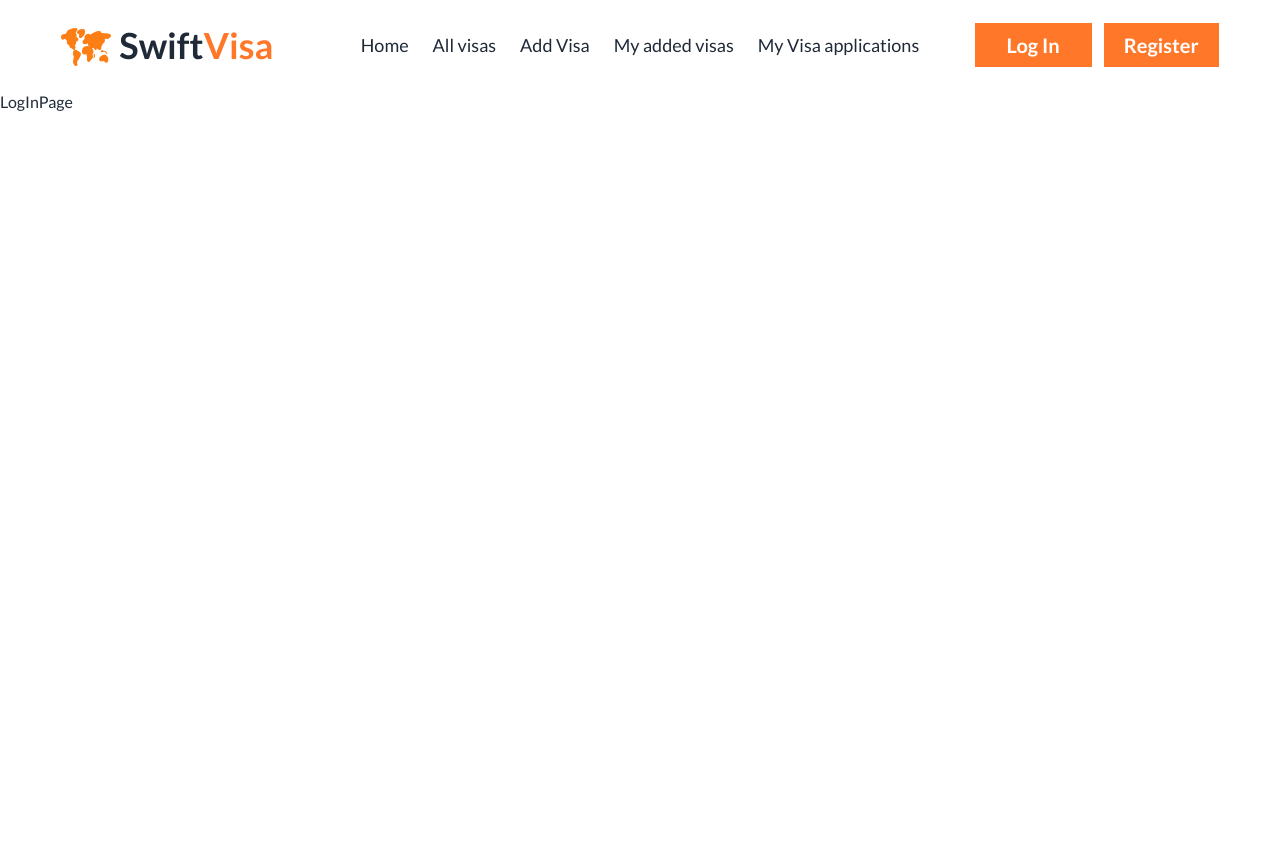
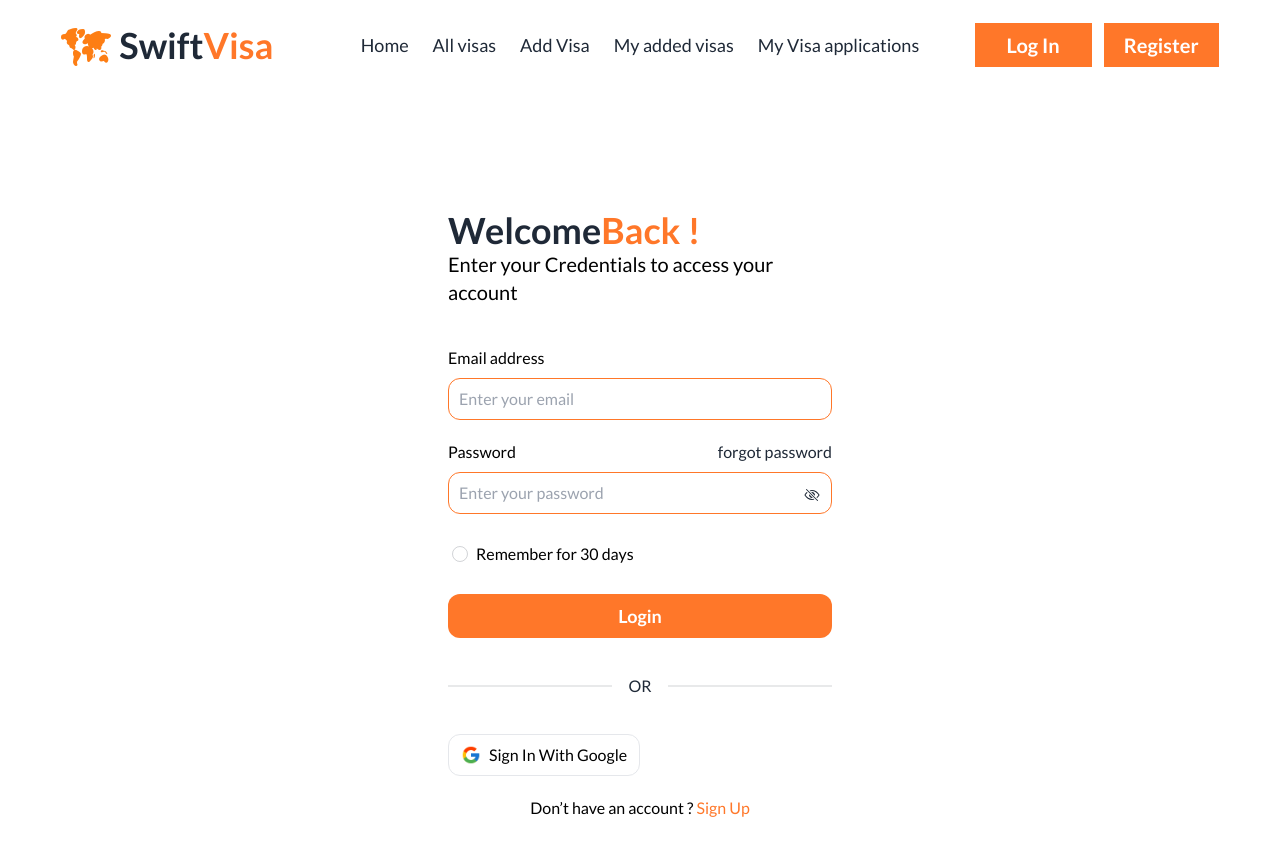
Before and after one commit to Johora99/Visa-Navigator, a React (Vite) app: page /logIn in a window 1280 px wide. Shown: the top 856 px of the page. Before the commit the page ends 800 px from the top, so only its background shows below. Built offline with nearby package versions, Linux system fonts and the light colour scheme; no server answers.

Commit message:
Login from done

```diff
--- a/package.json
+++ b/package.json
@@ -10,11 +10,14 @@
     "preview": "vite preview"
   },
   "dependencies": {
+    "firebase": "^11.0.2",
     "localforage": "^1.10.0",
     "match-sorter": "^8.0.0",
     "react": "^18.3.1",
     "react-dom": "^18.3.1",
+    "react-icons": "^5.4.0",
     "react-router-dom": "^7.0.2",
+    "react-toastify": "^10.0.6",
     "sort-by": "^1.2.0",
     "swiper": "^11.1.15"
   },
--- /dev/null
+++ b/src/AuthProvider/AuthProvider.jsx
@@ -0,0 +1,66 @@
+
+import {createUserWithEmailAndPassword, onAuthStateChanged, signInWithEmailAndPassword, signInWithPopup, signOut, updateProfile } from "firebase/auth";
+import { createContext, useEffect, useState } from "react"
+import auth from '../Firebase/firebase.init.js'
+import { GoogleAuthProvider } from "firebase/auth";
+const AuthContext = createContext(null)
+export default function AuthProvider({children}) {
+const[user,setUser]=useState(null)
+    const [loading,setLoading] = useState(true)
+
+
+    const creatUser = (email,password)=>{
+        setLoading(true)
+        return createUserWithEmailAndPassword(auth,email,password)
+    }
+
+
+    const logInUser = (email,password)=>{
+        setLoading(true)
+        return signInWithEmailAndPassword(auth,email,password)
+    }
+
+
+    const signOutUser = ()=>{
+        setLoading(true)
+        return signOut(auth)
+    }
+
+
+    useEffect(()=>{
+      const onUser = onAuthStateChanged(auth,currentUser=>{
+            setUser(currentUser);
+            setLoading(false)
+        })
+        return ()=>{
+            onUser()
+        }
+    },[])
+
+    const provider = new GoogleAuthProvider();
+    const googleSignIn = ()=>{
+      return signInWithPopup(auth,provider)
+    }
+    const userUpdateProfile = (name,photoURL)=>{
+    return updateProfile(auth.currentUser,{
+      displayName:name,photoURL:photoURL
+    })
+  }
+    const authInfo ={
+     creatUser,
+     logInUser,
+     signOutUser,
+     user,
+     setUser,
+     loading,
+     googleSignIn,
+     userUpdateProfile
+
+    }
+  return (
+   <AuthContext.Provider value={authInfo}>
+     {children}
+   </AuthContext.Provider>
+  )
+}
+export{AuthContext};
--- /dev/null
+++ b/src/Firebase/firebase.init.js
@@ -0,0 +1,20 @@
+// Import the functions you need from the SDKs you need
+import { initializeApp } from "firebase/app";
+import { getAuth } from "firebase/auth";
+// TODO: Add SDKs for Firebase products that you want to use
+// https://firebase.google.com/docs/web/setup#available-libraries
+
+// Your web app's Firebase configuration
+const firebaseConfig = {
+  apiKey: "AIzaSyB0nnTceiJ0OImufSo4_e_gEBmtwBlHjLg",
+  authDomain: "visa-navigator-c69eb.firebaseapp.com",
+  projectId: "visa-navigator-c69eb",
+  storageBucket: "visa-navigator-c69eb.firebasestorage.app",
+  messagingSenderId: "172953321309",
+  appId: "1:172953321309:web:b9ce453617d1526511b2b4"
+};
+
+// Initialize Firebase
+const app = initializeApp(firebaseConfig);
+const auth = getAuth(app);
+export default auth;
--- a/src/Pages/LogInPage.jsx
+++ b/src/Pages/LogInPage.jsx
@@ -1,7 +1,104 @@
+
+import { Link, Navigate, useLocation, useNavigate } from 'react-router-dom'
+import gImg from '../assets/icons8-google-48.png'
+import { useContext, useRef, useState } from 'react'
+import { IoEyeOffOutline } from "react-icons/io5";
+import { IoEyeOutline } from "react-icons/io5";
+import { AuthContext } from '../AuthProvider/AuthProvider.jsx';
+import { toast } from 'react-toastify';
+export default function LogInPage() {
+  const navigate = useNavigate();
+    const location = useLocation()
+    const emailRef = useRef();
+    const {logInUser,googleSignIn} = useContext(AuthContext)
+     const [showPassword,setShowPassword] = useState(false)
 
 
-export default function LogInPage() {
+
+ const resetPassword = () => {
+    const resetEmail = emailRef.current?.value;
+  navigate("/reset", { state: { resetEmail } });
+ }
+
+    const handelLogInUser = (e)=>{
+        e.preventDefault();
+        const email = e.target.email.value;
+        const password = e.target.password.value;
+        e.target.reset();
+
+        logInUser(email,password)
+        .then((result)=>{
+            if(location.state?.from){
+          navigate(location.state.from)
+        }else{
+          navigate('/')
+        }
+        }).catch(err=>{
+             toast.error("Please provide a valid email.");
+        })
+    }
+     const handleGoogleSignIn = ()=>{
+         googleSignIn()
+        .then((result)=>{
+           if(location.state?.from){
+          navigate(location.state.from)
+        }else{
+          navigate('/')
+        }
+        }).catch(err=>{
+            console.log(err)
+        })
+    }
   return (
-    <div>LogInPage</div>
+   <div>
+        <div className='flex items-center justify-center mt-20'>
+
+    <div className='container w-11/12 mx-auto lg:w-[30%] py-10'>
+        <h3 className='text-xl lg:text-4xl font-semibold'>Welcome<span className='text-Tangerine'>Back !</span></h3>
+        <p className='text-xl text-black font-medium mb-10'>Enter your Credentials to access your account</p>
+       <form onSubmit={handelLogInUser}>
+        <div>
+            <label className='inline-block mb-2'>
+                <span className='text-base text-black font-medium'>Email address</span>
+            </label><br />
+            <input type="email" name="email" id="" ref={emailRef}  placeholder='Enter your email' className='w-full rounded-xl border-[1px] border-Tangerine mb-5 placeholder:text-base font-normal px-2.5 py-2'/>
+        </div>
+        <div className='relative'>
+            <label className='mb-2 flex items-center justify-between'>
+                <span className='text-base text-black font-medium'>Password</span>
+                <Link onClick={resetPassword} className='text-base font-medium  hover:underline hover:decoration-Tangerine cursor-pointer'>forgot password</Link>
+            </label>
+           <input type={showPassword ? 'text':'password'} name="password" id="" placeholder='Enter your password' className='w-full rounded-xl border-[1px] border-Tangerine mb-5 placeholder:text-base font-normal px-2.5 py-2'/>
+            <span onClick={()=>setShowPassword(!showPassword)} className='absolute right-3 top-1/2 cursor-pointer'>
+                {
+                    showPassword? <IoEyeOutline />:<IoEyeOffOutline className=' text-LightGray'/>
+
+                }
+                </span>
+        </div>
+        <div className="form-control">
+           <label className="label cursor-pointer justify-start gap-2">
+          <input type="checkbox"  className="checkbox w-4 h-4" />
+          <span className="label-text text-base text-black font-medium">Remember for 30 days</span>
+          </label>
+         </div>
+         <div className='w-full'>
+            <button className='text-white text-lg font-bold bg-Tangerine w-full inline-block text-center px-2.5 py-2 rounded-xl mt-5'>Login</button>
+         </div>
+       </form>
+           <div className="divider my-10">OR</div>
+            <div>
+                <button onClick={handleGoogleSignIn} className='flex items-center gap-2 rounded-xl border-[1px] border-LightGray w-fit px-3 py-2'>
+                    <img src={gImg} alt="" className='w-5'/>
+                <p className='text-base text-black font-medium'>Sign In With Google</p>
+                </button>
+            </div>
+            <div className='text-center my-5'>
+                <p className='text-base text-black font-medium'>Don’t have an account ? <Link to='/register' className='text-Tangerine hover:underline hover:decoration-Tangerine'>Sign Up</Link></p>
+            </div>
+
+    </div>
+        </div>
+      </div>
   )
 }
--- /dev/null
+++ b/src/Pages/RegistrationPage.jsx
@@ -0,0 +1,7 @@
+
+
+export default function RegistrationPage() {
+  return (
+    <div>RegistrationPage</div>
+  )
+}
--- a/src/main.jsx
+++ b/src/main.jsx
@@ -3,9 +3,12 @@ import * as ReactDOM from "react-dom/client";
 import {RouterProvider} from "react-router-dom";
 import router from "./router/router";
 import './index.css'
+import AuthProvider from "./AuthProvider/AuthProvider";
 
 ReactDOM.createRoot(document.getElementById("root")).render(
-  <React.StrictMode>
+  <AuthProvider>
+    <React.StrictMode>
     <RouterProvider router={router} />
   </React.StrictMode>
+  </AuthProvider>
 );
```
Also changed, not shown: src/components/Banner.jsx (+50 -6 lines), src/assets/icons8-google-48.png (added), 1 other file (tests, documents, lock files or other folders).
